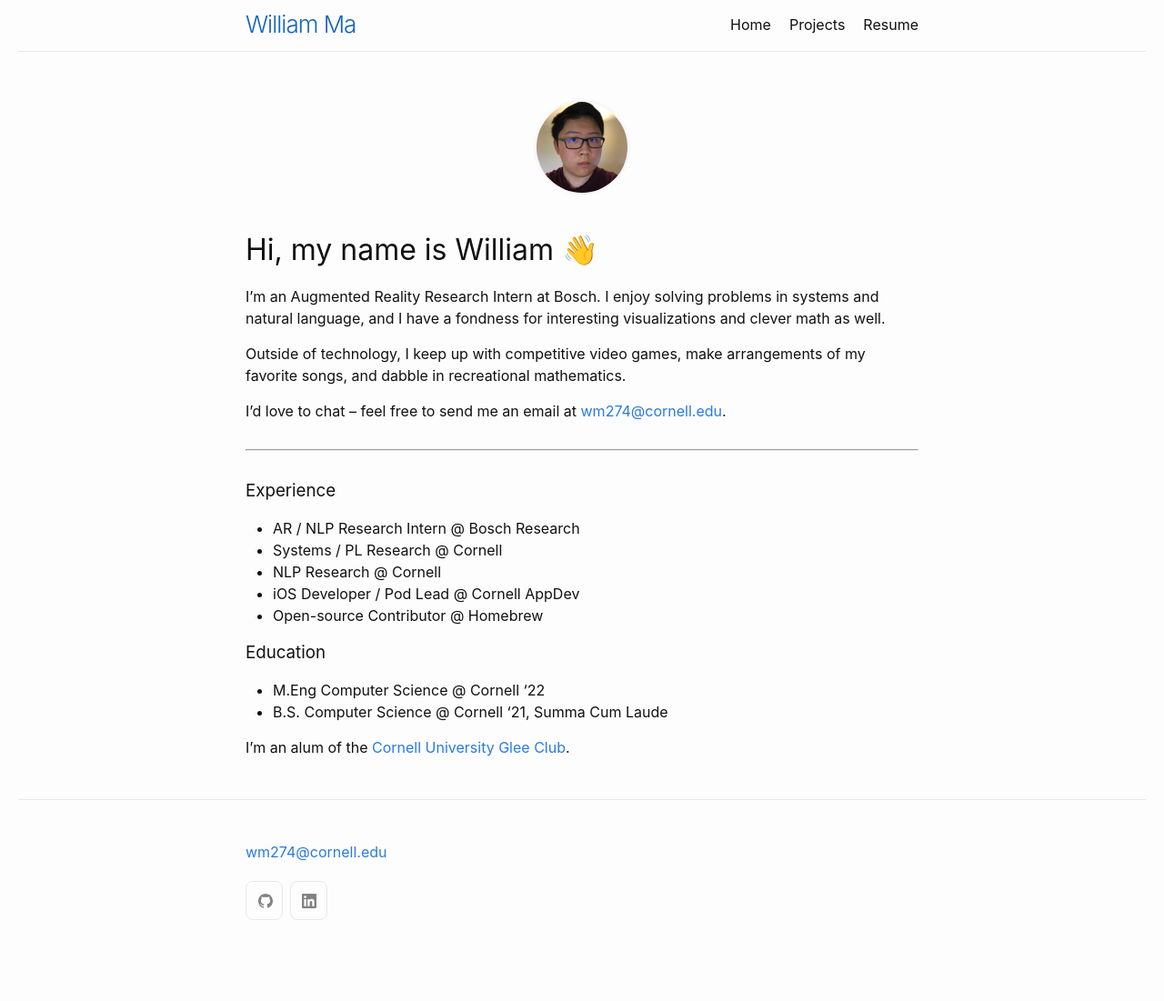
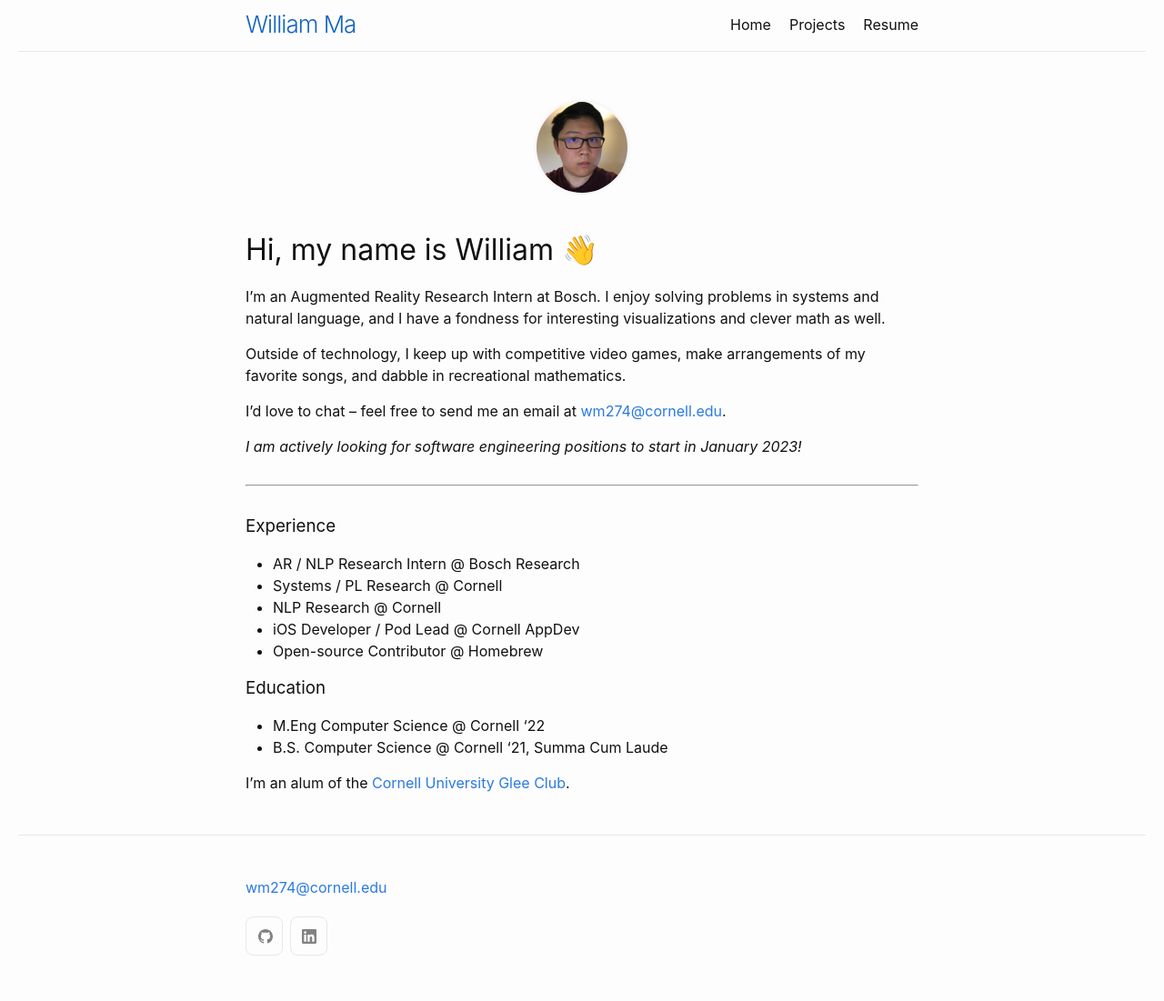
Before and after one commit to whoiswillma/whoiswillma.github.io, a Jekyll site: the page built from index.md, in a window 1280 px wide. Shown: the whole page at 91% size. Built offline with Jekyll 4.4.1, drawn with Linux system fonts in a browser that asks for light colours; before the commit the page ends 1062 px from its top, so only the background shows below that.

Commit message:
Add starting date

```diff
--- a/index.md
+++ b/index.md
@@ -16,6 +16,8 @@ Outside of technology, I keep up with competitive video games, make arrangements
 
 I’d love to chat – feel free to send me an email at [wm274@cornell.edu](mailto:wm274@cornell.edu).
 
+_I am actively looking for software engineering positions to start in January 2023!_
+
 ---
 
 ### Experience
```
